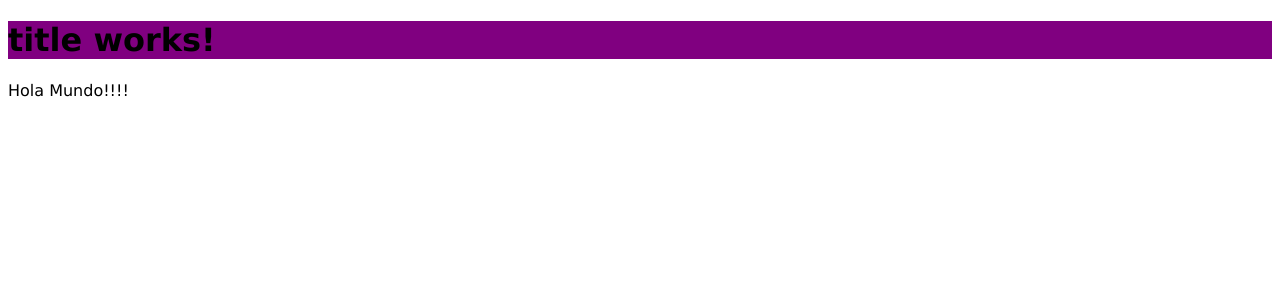
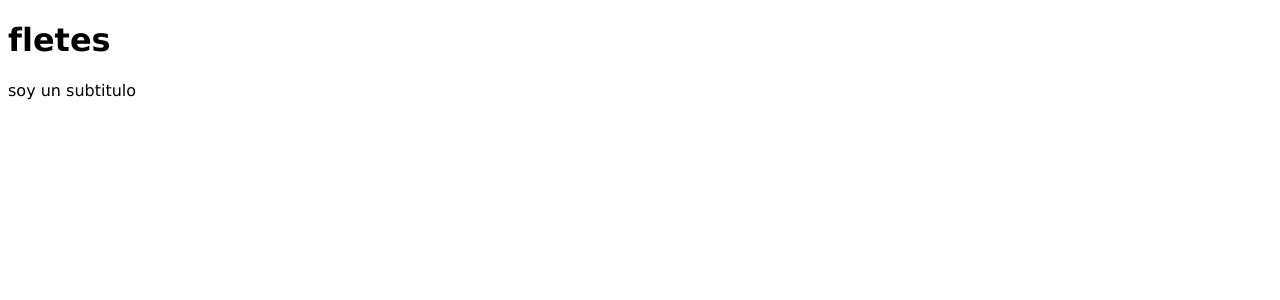
Before and after one commit to Mario-2021-utn/flete-proyecto_final, an Angular app: page / in a window 1280 px wide. Shown: the top 300 px of the page. Built offline with nearby package versions, Linux system fonts and the light colour scheme.

Commit message:
usando {{ }}

```diff
--- a/src/app/app.component.css
+++ b/src/app/app.component.css
@@ -0,0 +1,3 @@
+*{
+    background-color: red;
+}
--- a/src/app/app.component.html
+++ b/src/app/app.component.html
@@ -1,2 +1,2 @@
-<app-title></app-title>
-Hola Mundo!!!!
+
+    <app-title [title]="title" [subtitle]="subtitle"></app-title>
--- a/src/app/app.component.ts
+++ b/src/app/app.component.ts
@@ -7,4 +7,5 @@ import { Component } from '@angular/core';
 })
 export class AppComponent {
   title = 'fletes';
+  subtitle = 'soy un subtitulo';
 }
--- a/src/app/components/title/title.component.css
+++ b/src/app/components/title/title.component.css
@@ -1,7 +1,65 @@
-body{
-    background-color: orange;
+/* .cabecera .imagen-cabecera{
+    max-width: 700px;
 }
 
-h1{
-    background-color: purple;
+.cabecera{
+    display: flex;
+    justify-content: space-evenly;
+    align-items: center;
+    margin-top: 20px;
+    background-color: #fcfcfc;
+    border-radius: 80px;
+    padding: 5px 0;
+    height: 80px;
+
 }
+
+.imagen-cabecera{
+    width: 40%;
+    filter:opacity(0.6);
+    transition: transform 2s;
+    margin:0;
+    padding: 0;
+    clip-path:  ellipse(50% 50% at center);
+}
+
+.imagen-cabecera:hover{
+    /* transform:scale(-1); */
+   /* filter:saturate(200%);
+    clip-path:  circle(80% at center);
+}
+
+@media (max-width: 800px){
+    :root{
+    --fuente: 20px;
+    }
+    .logo{
+        padding-left: 10%;
+    }
+    .mapa, .imagen-cabecera{
+        display:none;
+    }
+
+    .hamburguesa-item{
+        max-width: 70%;
+
+    }
+
+    .hamburguesa:active{
+        transform: rotate(10deg);
+        transition: transform 0.1s;
+    }
+
+    #hamb:checked + .submenu{
+        display: block;
+    }
+
+    .hamburguesa{
+        display: block;
+        padding-left: 20%;
+        min-width: 15%;
+        padding-right: 10%;
+
+    }
+
+} */
--- a/src/app/components/title/title.component.html
+++ b/src/app/components/title/title.component.html
@@ -1 +1,4 @@
-<h1>title works!</h1>
+<header>
+<h1>{{ title }}</h1>
+<p>{{ subtitle }}</p>
+</header>
--- a/src/app/components/title/title.component.ts
+++ b/src/app/components/title/title.component.ts
@@ -1,4 +1,4 @@
-import { Component, OnInit } from '@angular/core';
+import { Component, OnInit, Input } from '@angular/core';
 
 @Component({
   selector: 'app-title',
@@ -9,6 +9,10 @@ export class TitleComponent implements OnInit {
 
   constructor() { }
 
+  // title = "soy un titulo"
+  // subtitle= "soy un subtitulo"
+  @Input() title = "contenido";
+  @Input() subtitle?: string;
   ngOnInit(): void {
   }
 
```
